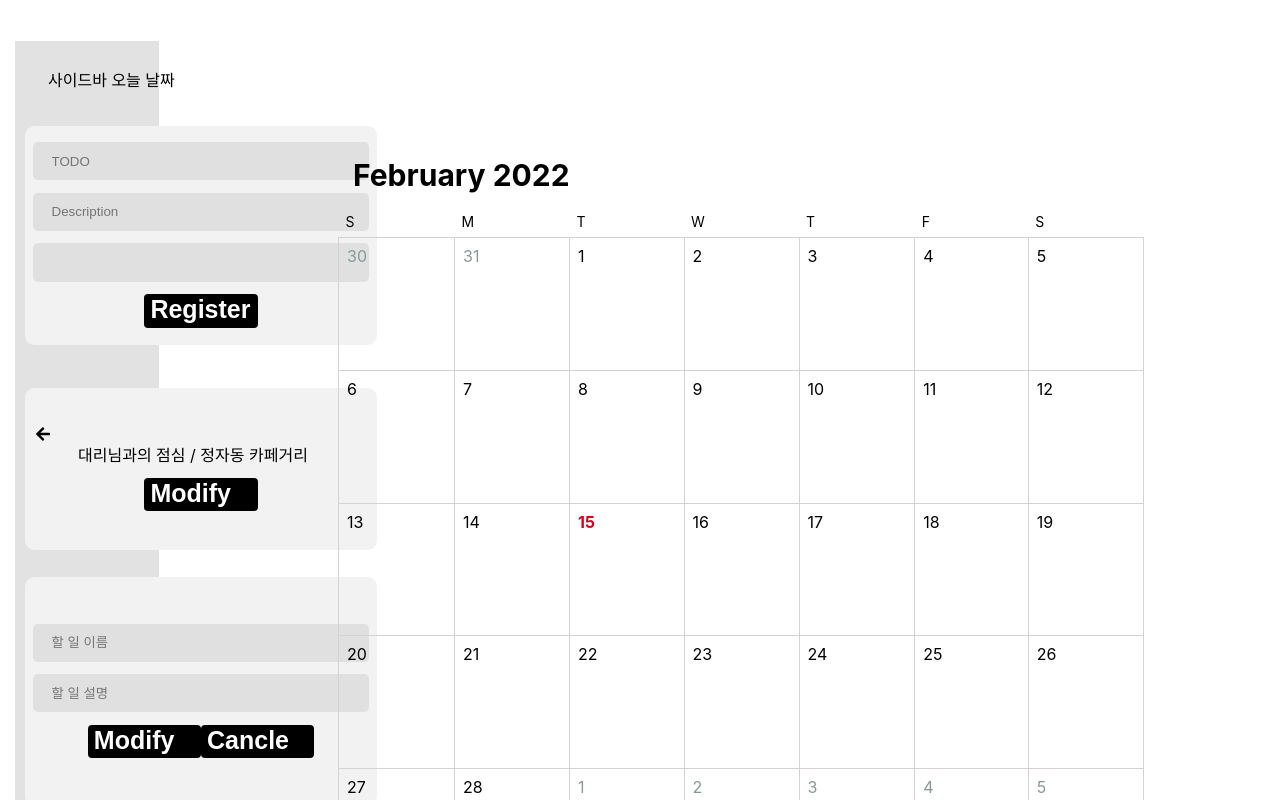
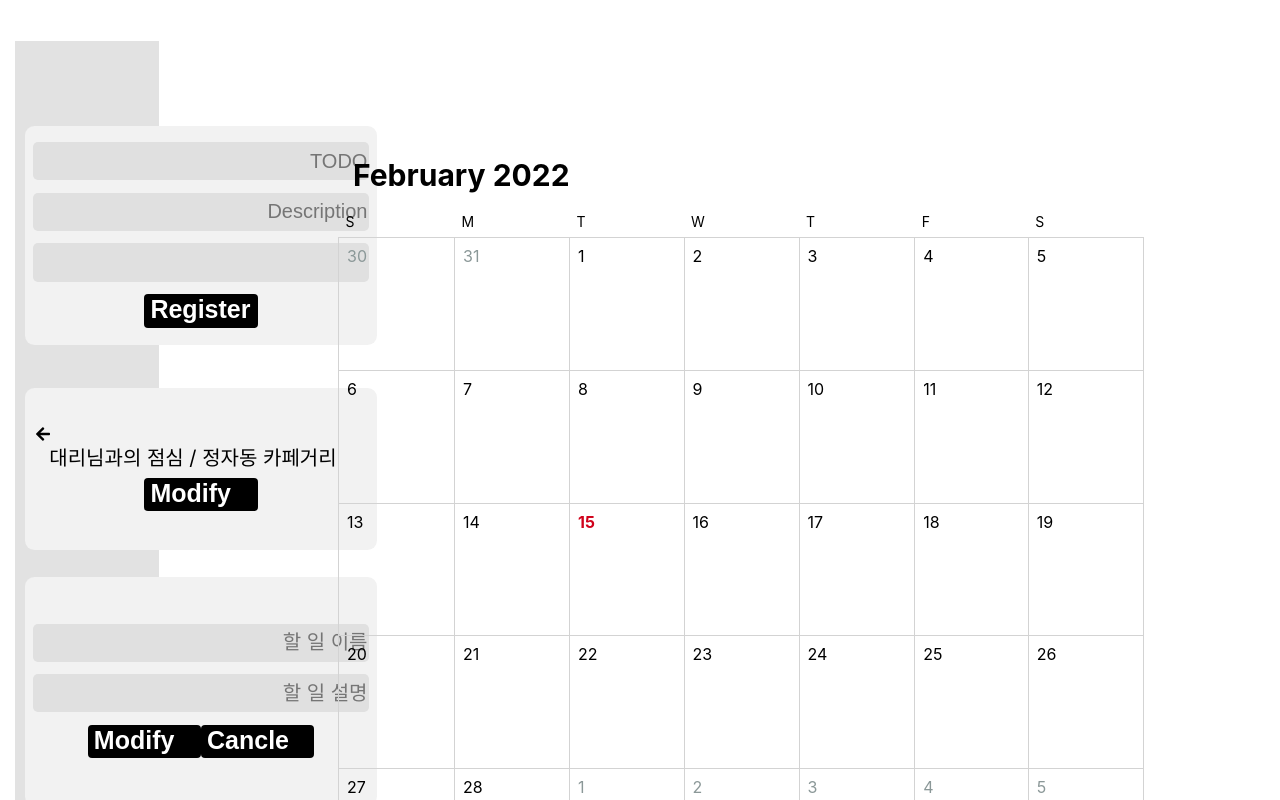
Before and after one commit to JangSaeYoung/calendarProject, a React (Create React App) app: page / in a window 1280 px wide. Shown: the top 800 px of the page. Built offline with nearby package versions, Linux system fonts and the light colour scheme.

Commit message:
Sidebar: 일정등록 기능 구현 중

```diff
--- a/package.json
+++ b/package.json
@@ -6,6 +6,7 @@
     "@testing-library/jest-dom": "^5.16.2",
     "@testing-library/react": "^12.1.2",
     "@testing-library/user-event": "^13.5.0",
+    "date-fns": "^2.28.0",
     "react": "^17.0.2",
     "react-day-picker": "^7.4.10",
     "react-dom": "^17.0.2",
@@ -38,5 +39,8 @@
       "last 1 firefox version",
       "last 1 safari version"
     ]
+  },
+  "devDependencies": {
+    "eslint-plugin-react-hooks": "^4.3.0"
   }
 }
--- /dev/null
+++ b/src/Sidebar.css
@@ -0,0 +1,23 @@
+input{
+    background-color: #E2E2E2;
+    border-style: none;
+    text-align: right;
+    font-size: 20px;
+    width: 100px;
+}
+
+.DayPickerInput {
+    display: flex;
+  }
+
+  .DayPickerInput-OverlayWrapper {
+    position: relative;
+  }
+
+  .DayPickerInput-Overlay {
+    position: absolute;
+    left: 0;
+    z-index: 1;
+
+
+  }
--- a/src/Sidebar.js
+++ b/src/Sidebar.js
@@ -1,17 +1,28 @@
-import React from 'react';
+import React, { useState } from "react";
+
 import DayPicker from 'react-day-picker';
+// import { DateUtils } from 'react-day-picker';
+// import DayPickerInput from 'react-day-picker/DayPickerInput';   //선택한 날짜 표시 가져오기
+// import dateFnsFormat from 'date-fns/format';
+// import dateFnsParse from 'date-fns/parse';
 import Button from './Button';
 import {FaArrowLeft} from 'react-icons/fa';
 import 'react-day-picker/lib/style.css';
+import './Sidebar.css';
 import styled from 'styled-components';
 import './Calendar.css';
+
+
+
+
 
 
 const Sidebar = () => {
 
     return(
         <SidebarContainer>
-           <SidebarToday>사이드바 오늘 날짜</SidebarToday>       {/* 데이피커에서 가져오기 */}
+           <SidebarToday>    {/* 데이피커에서 가져오기 */}
+            </SidebarToday>
             <RegisterBox>
                 <Styledinput type='text' placeholder='TODO'></Styledinput>
                 <Styledinput type='text' placeholder='Description'></Styledinput>
@@ -52,6 +63,12 @@ justify-content: center;
 left:15px;
 `;
 
+const TodayText = styled.div`
+text-align: center;
+color: darkgreay;
+font-size: 20px;
+width: 150p;
+`
 
 
 const SidebarToday = styled.div`
@@ -62,6 +79,11 @@ position: absolute;
   buttom:897px;
   left: 33px;
   margin-bottom:20px;
+  display: flex;
+  flex-direction: row;
+  justify-content: space-around;
+  align-items: center;
+
 `
 
 const RegisterBox = styled.div`
@@ -109,12 +131,10 @@ const ButtonBox = styled.div`
 display: flex;
 align-items: center;
 justify-content: center;
-
 `
 
 
 const ResgitsterInput = styled.div`
-
 position: absolute;
 display: flex;
 flex-direction: column;
@@ -133,5 +153,6 @@ const TodoText = styled.div`
 width : 315.89px;
  height: 36.05px;
  text-align: center;
-
+color: darkgreay;
+font-size: 20px;
 `
```
Also changed, not shown: 1 other file (tests, documents, lock files or other folders).
